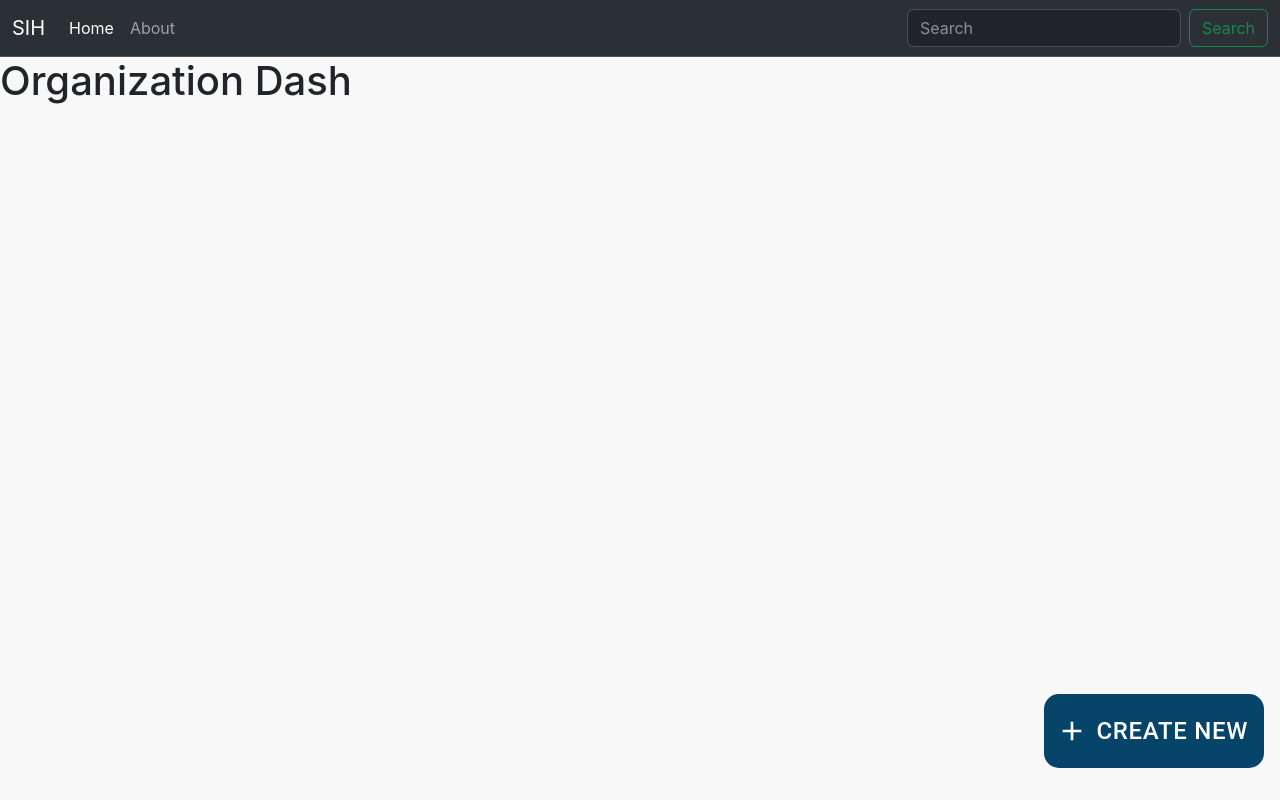
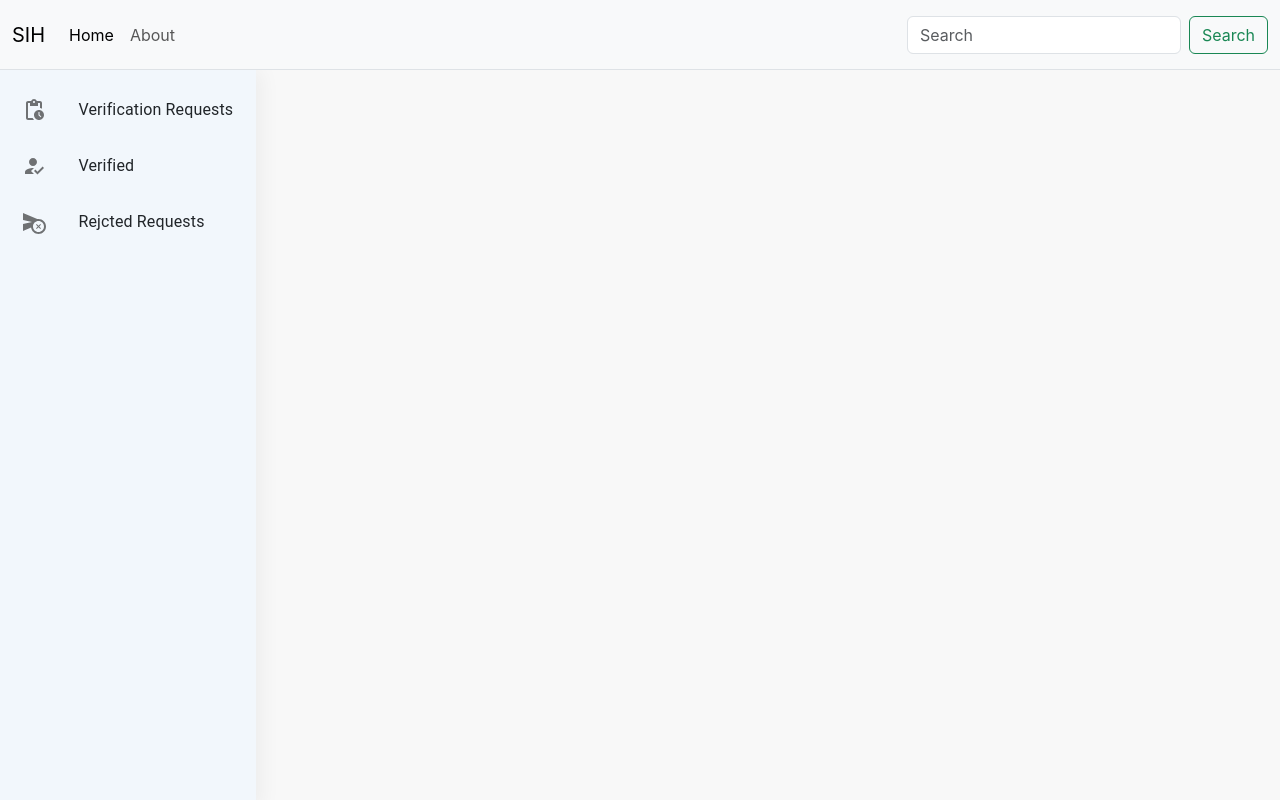
Before and after one commit to Nishanta007/sih-prototype, a React (Create React App) app: page / in a window 1280 px wide. Built offline with nearby package versions, Linux system fonts and the light colour scheme.

Commit message:
sidebar created

```diff
--- a/src/App.js
+++ b/src/App.js
@@ -1,8 +1,8 @@
 import './App.css';
 import { Header } from "./MyComponents/Header";
 import Login from "./MyComponents/Login";
-import Details_modal from './MyComponents/Details_modal';
 import Organization_dash from './MyComponents/Organization_dash';
+import Dashboard from './Pages/Dashboard'
 
 
 
@@ -12,7 +12,8 @@ function App() {
       <div style={{ backgroundColor: '#f8f8f8', minHeight:'100vh' }}>
         <Header title="SIH" />
         {/* <Login/> */}
-        <Organization_dash />
+        {/* <Organization_dash /> */}
+        <Dashboard />
       </div>
     </>
   );
--- a/src/MyComponents/Header.jsx
+++ b/src/MyComponents/Header.jsx
@@ -2,7 +2,7 @@ import React from 'react'
 
 export const Header = (props) => {
     return (
-        <nav className="navbar bg-dark border-bottom border-body navbar-expand-lg bg-body-tertiary" data-bs-theme="dark">
+        <nav className="navbar bg-dark border-bottom border-body navbar-expand-lg bg-body-tertiary" data-bs-theme="blue" style={{height:'70px'}}>
             <div className="container-fluid">
                 <a className="navbar-brand" href="#">{props.title}</a>
                 <button className="navbar-toggler" type="button" data-bs-toggle="collapse" data-bs-target="#navbarSupportedContent" aria-controls="navbarSupportedContent" aria-expanded="false" aria-label="Toggle navigation">
--- /dev/null
+++ b/src/MyComponents/sideBar.jsx
@@ -0,0 +1,47 @@
+import React from 'react';
+import List from '@mui/material/List';
+import ListItem from '@mui/material/ListItem';
+import ListItemButton from '@mui/material/ListItemButton';
+import ListItemIcon from '@mui/material/ListItemIcon';
+import ListItemText from '@mui/material/ListItemText';
+import '../Pages/Dashboard.css';
+import HowToRegIcon from '@mui/icons-material/HowToReg';
+import PendingActionsIcon from '@mui/icons-material/PendingActions';
+import CancelScheduleSendIcon from '@mui/icons-material/CancelScheduleSend';
+
+const sideBar = () => {
+  return (
+    <>
+    <div className="side">
+    <List>
+          <ListItem disablePadding className='list_elem'>
+            <ListItemButton>
+              <ListItemIcon>
+                <PendingActionsIcon />
+              </ListItemIcon>
+              <ListItemText primary="Verification Requests" />
+            </ListItemButton>
+          </ListItem>
+          <ListItem disablePadding  className='list_elem'>
+            <ListItemButton>
+              <ListItemIcon>
+                <HowToRegIcon />
+              </ListItemIcon>
+              <ListItemText primary="Verified" />
+            </ListItemButton>
+          </ListItem>
+          <ListItem disablePadding  className='list_elem'>
+            <ListItemButton>
+              <ListItemIcon>
+                <CancelScheduleSendIcon />
+              </ListItemIcon>
+              <ListItemText primary="Rejcted Requests" />
+            </ListItemButton>
+          </ListItem>
+        </List>
+    </div>
+    </>
+  )
+}
+
+export default sideBar
--- /dev/null
+++ b/src/Pages/Dashboard.css
@@ -0,0 +1,26 @@
+* {
+    margin: 0;
+    padding: 0;
+    box-sizing: border-box;
+}
+
+:root {
+    --hover: rgba(240,248,255,0.678);
+ }
+
+/* sidebar */
+.side {
+    max-width: 20%;
+    background-color: rgba(240, 248, 255, 0.678);
+    min-height: calc(100vh - 70px);
+    box-shadow: 1px 5px 20px 4px rgba(0,0,0,0.05);
+}
+
+.side .list_elem {
+    width: 95%;
+    margin: 0.5rem auto;
+    border-radius: 6px;
+    /* border: 1px solid rgba(240, 248, 255, 0.678); */
+    /* background-color: rgba(228, 228, 228, 0.363); */
+    overflow: hidden;
+}
--- a/src/Pages/Dashboard.jsx
+++ b/src/Pages/Dashboard.jsx
@@ -1,9 +1,12 @@
-import React from 'react'
+import React from 'react';
+import Sidebar from '../MyComponents/sideBar';
 
 const Dashboard = () => {
   return (
-    <div>Dashboard</div>
+    <>
+      <Sidebar />
+    </>
   )
 }
 
-export default Dashboard
+export default Dashboard;
```
